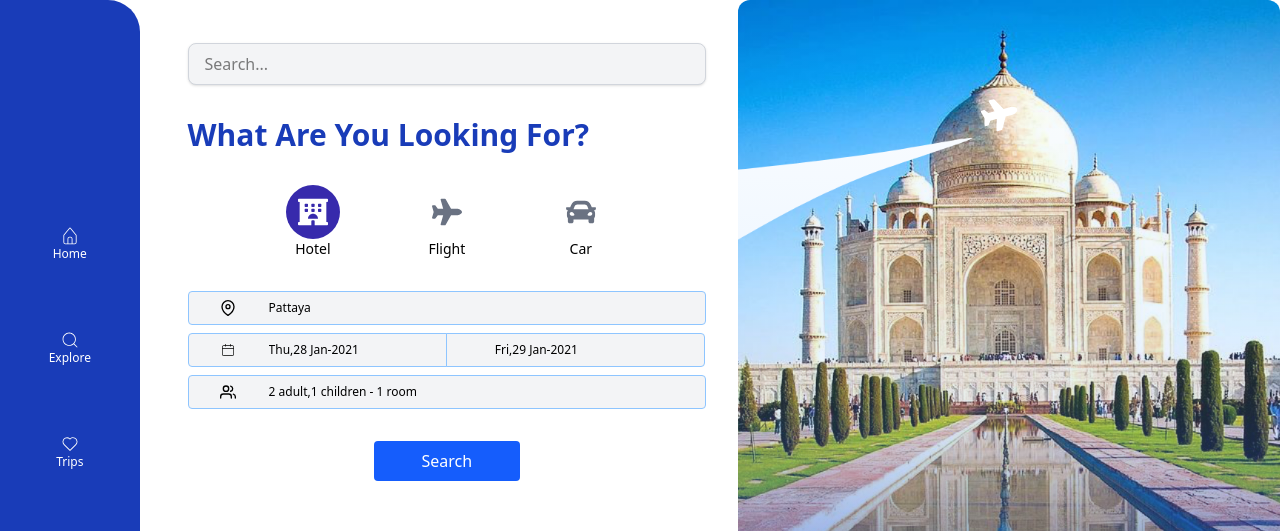
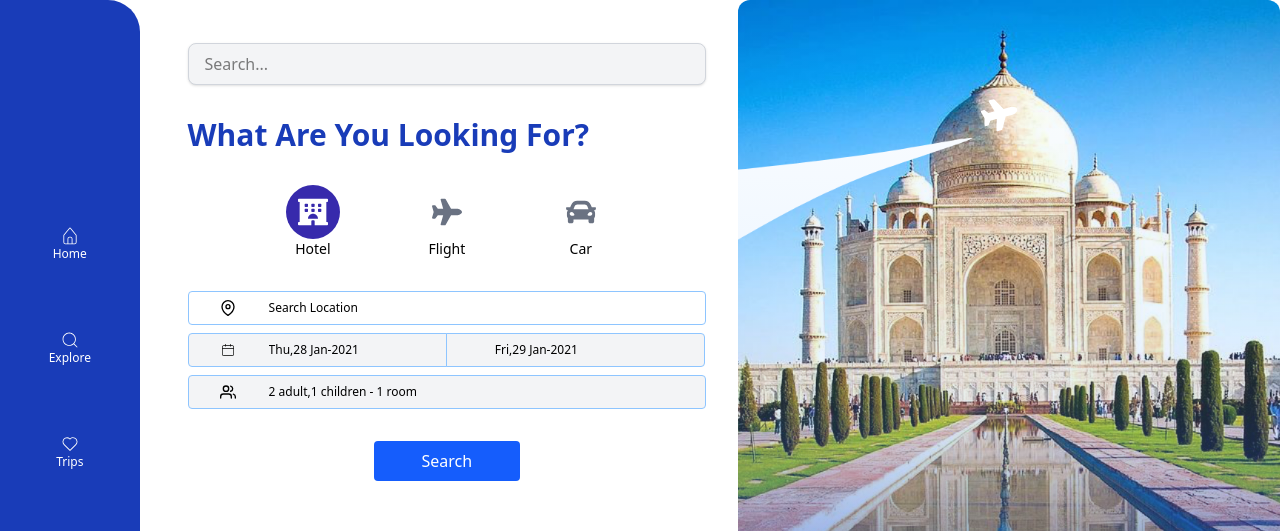
Before and after one commit to Nut-294/devtest, a Next.js app: page /explore in a window 1280 px wide. Shown: the top 531 px of the page. Built offline with nearby package versions, Linux system fonts and the light colour scheme.

Commit message:
SearchLocation

```diff
--- a/components/form/FormContainer.js
+++ b/components/form/FormContainer.js
@@ -1,21 +1,49 @@
 "use client";
+
 import SearchForm from "./SearchForm";
 import LocationInput from "./LocationInput";
 import OtheInput from "./OtherInput";
 import SearchButtom from "./SearchButtom";
+import { useState } from "react";
 
 export default function FormContainer() {
+  const [location, setLocation] = useState("");
+
+  const handleSubmit = async (e) => {
+    e.preventDefault();
+
+    try {
+      const url = `/api/search?location=${encodeURIComponent(location)}`;
+
+      const response = await fetch(url, {
+        method: "GET", // ✅ GET ไม่มี body
+      });
+
+      if (!response.ok) {
+        throw new Error("Network response was not ok");
+      }
+
+      const data = await response.json();
+      console.log("✅ Response from backend:", data);
+
+      setLocation(""); // ล้าง input
+    } catch (error) {
+      console.error("❌ Error submitting form:", error);
+    }
+  };
+
+
   return (
-    <div className=" mb-12 px-4 sm:px-0">
+    <form onSubmit={handleSubmit} className="mb-12 px-4 sm:px-0">
       <SearchForm />
       <h1 className="text-blue-800 font-semibold text-xl md:text-3xl mt-4 md:mt-8">
         What Are You Looking For?
       </h1>
       <LocationInput />
-      <OtheInput />
+      <OtheInput location={location} setLocation={setLocation} />
       <div className="flex justify-center">
         <SearchButtom />
       </div>
-    </div>
+    </form>
   );
 }
--- a/components/form/OtherInput.js
+++ b/components/form/OtherInput.js
@@ -1,7 +1,7 @@
 import { FiMapPin } from "react-icons/fi";
 import { CiCalendar } from "react-icons/ci";
 import { FiUsers } from "react-icons/fi";
-export default function OtheInput() {
+export default function OtheInput({location,setLocation}) {
   return (
     <div className="mt-4 grid grid-cols-2">
 
@@ -11,9 +11,10 @@ export default function OtheInput() {
         </span>
         <input
           type="text"
-          placeholder="Pattaya"
-          className="placeholder-black text-xs w-full pl-10 px-4 py-2 md:pl-20 border border-blue-300  rounded-sm focus:ring-blue-800 focus:outline-none focus:ring-1 focus:bg-white cursor-default bg-gray-100"
-          readOnly
+          placeholder="Search Location"
+          value={location}
+          onChange={(e)=>setLocation(e.target.value)}
+          className="placeholder-black text-xs w-full pl-10 px-4 py-2 md:pl-20 border border-blue-300  rounded-sm focus:ring-blue-800 focus:outline-none focus:ring-1 focus:bg-white cursor-default"
         />
       </div>
 
--- a/components/form/SearchButtom.js
+++ b/components/form/SearchButtom.js
@@ -1,7 +1,7 @@
 const SearchButton = () => {
   return (
     <button
-      type="button"
+      type="summit"
       className="bg-blue-600 text-white px-12 py-2 mt-8 rounded-sm hover:bg-blue-700 focus:outline-none focus:ring-2 focus:ring-blue-800 focus:ring-offset-1"
     >
       Search
--- a/components/form/SearchForm.js
+++ b/components/form/SearchForm.js
@@ -2,13 +2,14 @@
 export default function SearchForm() {
   return (
     <div>
-      <form className="w-full max-w-full mx-auto">
+      <div className="w-full max-w-full mx-auto">
         <input
           type="text"
           placeholder="Search..."
           className="w-full border border-gray-300 bg-gray-100 px-4 py-2 rounded-lg shadow-sm focus:outline-none focus:ring-2 focus:ring-blue-500"
+         disabled
         />
-      </form>
+      </div>
 
     </div>
   );
--- a/package.json
+++ b/package.json
@@ -3,7 +3,7 @@
   "version": "0.1.0",
   "private": true,
   "scripts": {
-    "dev": "nodemon server.js",
+    "dev": "cross-env NODE_ENV=development nodemon server.js",
     "build": "next build",
     "start": "NODE_ENV=production node server.js",
     "lint": "next lint"
@@ -18,6 +18,7 @@
   "devDependencies": {
     "@eslint/eslintrc": "^3",
     "@tailwindcss/postcss": "^4",
+    "cross-env": "^10.0.0",
     "eslint": "^9",
     "eslint-config-next": "15.4.6",
     "nodemon": "^3.1.10",
--- a/server.js
+++ b/server.js
@@ -7,14 +7,17 @@ const nextApp = next({ dev });
 const handle = nextApp.getRequestHandler();
 
 nextApp.prepare().then(() => {
+
   const app = express();
+  app.use(express.json());
 
-  // ตัวอย่าง route express
-  app.get("/hello", (req, res) => {
-    res.send("Hello from Express!");
-  });
+  app.get("/api/search", (req, res) => {
+  const location = req.query.location;
+  console.log("📥 Received location:", location);
+  res.json({ message: "Location received", location });
+});
 
-  // ให้ Next.js handle ทุก route ที่เหลือ
+
   app.all("*", (req, res) => {
     return handle(req, res);
   });
```
Also changed, not shown: 1 other file (tests, documents, lock files or other folders).
